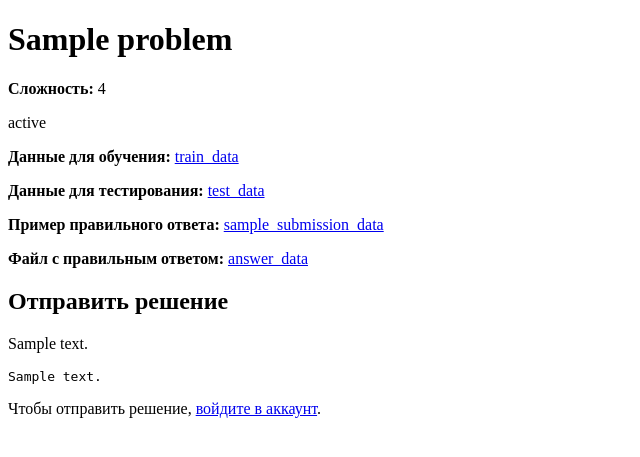
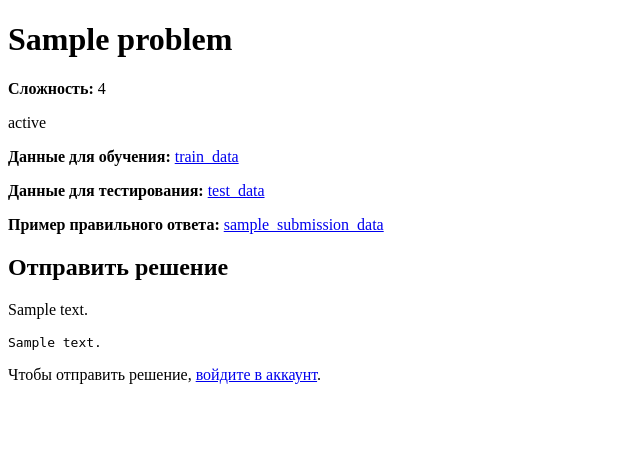
Before and after one commit to gurovic/booml, a Django app: template backend/runner/templates/runner/problem_detail.html in a window 1280 px wide. Shown: the top 457 px of the page, without its empty margins (0-640 px from the left). Run offline with Django 5.2, Linux system fonts and the light colour scheme; the template is opened without the code that fills it: most values are stand-ins (such as "Sample title", 1, 10 or a date in 2020).

Commit message:
issue260: delete answer file from task page

```diff
--- a/backend/runner/templates/runner/problem_detail.html
+++ b/backend/runner/templates/runner/problem_detail.html
@@ -57,15 +57,6 @@
             </p>
         {% endif %}
 
-        {% if data.answer_file %}
-            <p>
-                <strong>Файл с правильным ответом:</strong>
-                <a href="{{ data.answer_file.url }}" download="{{ data.answer_file.name }}">
-                    answer_data
-                </a>
-            </p>
-        {% endif %}
-
         <div class="submission-section">
             <h2>Отправить решение</h2>
 
```
